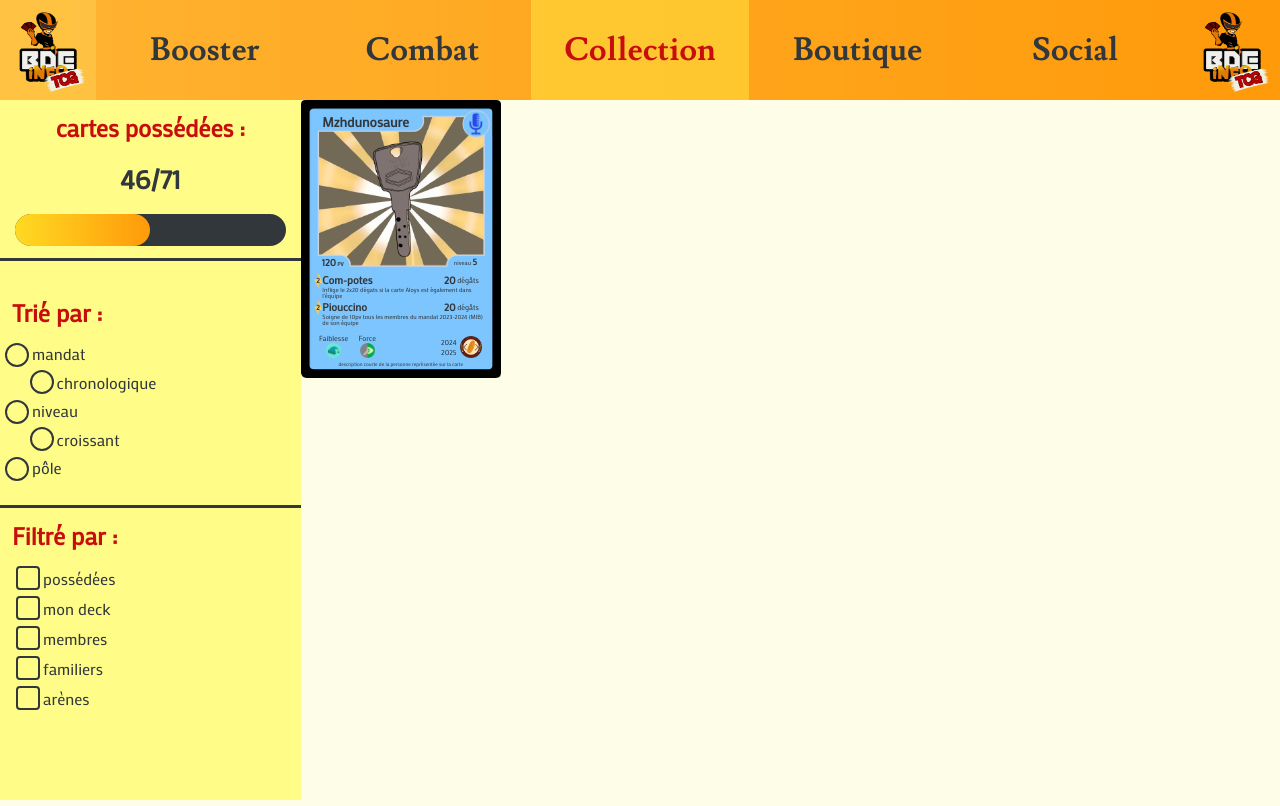
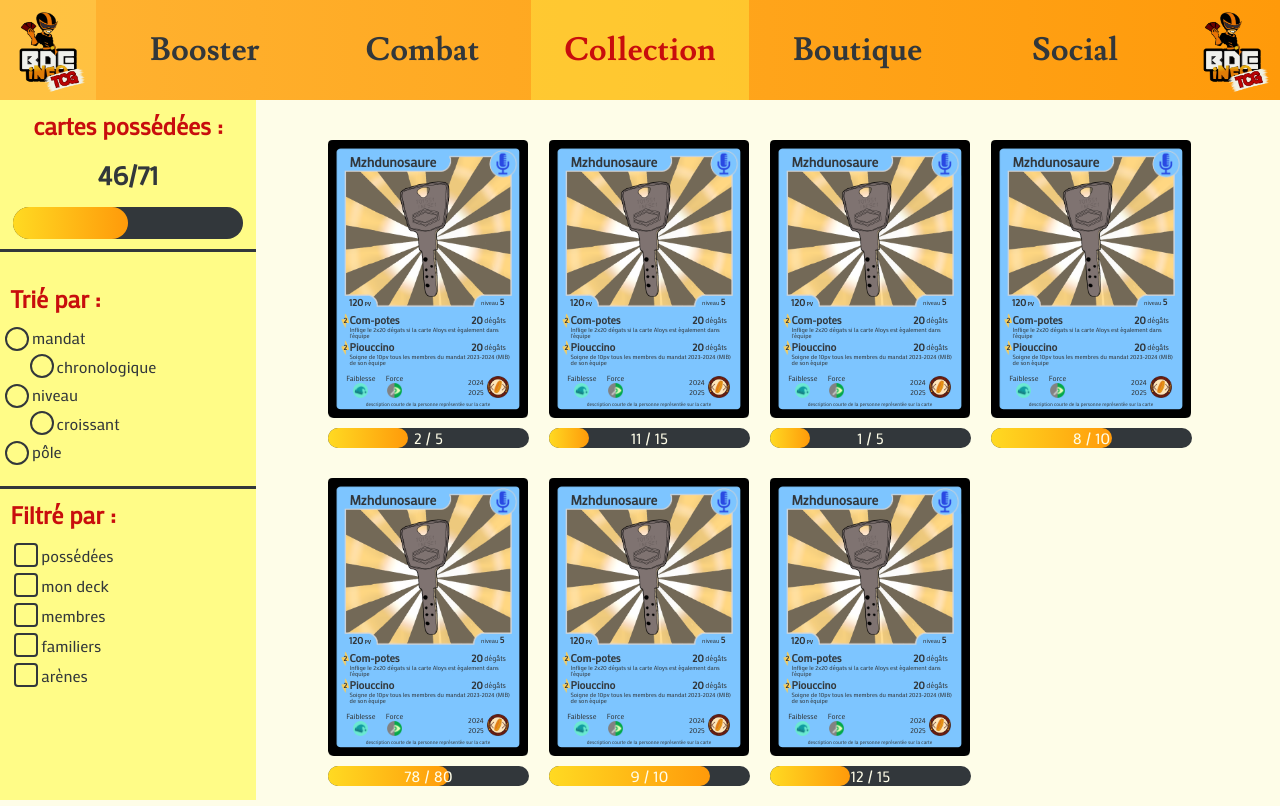
Before and after one commit to dvachette/sae-s3-s4, a Vue app in the folder TCG_web/: page /collection in a window 1280 px wide. Built offline with nearby package versions, Linux system fonts and the light colour scheme.

Commit message:
affichage de la collection avec préparation au dynamique (interaction avec bd)

```diff
--- a/TCG_web/src/Collection.vue
+++ b/TCG_web/src/Collection.vue
@@ -1,6 +1,6 @@
 <template>
   <MonHeader />
-  <main id="collection">
+  <main>
     <div class="tri_filtres">
       <div class="cartes_possédées">
         <h2>cartes possédées :</h2>
@@ -26,8 +26,17 @@
         <label><input type="checkbox" name="filtre" value="arènes">arènes</input></label>
       </div>
     </div>
-    <div class="toutes_les_cartes">
-      <Carte_membre largeur="200px"></Carte_membre>
+    <div class="collection">
+      <div class="conteneur_cartes" :style="{'--width': widthFlexCartes}">
+        <div class="une_carte"
+          v-for="carte in cartes"
+          :key="carte.id"
+        >
+          <Carte_membre :data="carte" largeur="200px"/>
+          <Barre_progress :niv="carte.niv" />
+        </div>
+      </div>
+
     </div>
   </main>
 </template>
@@ -37,6 +46,23 @@ import { ref } from 'vue';
 
 import MonHeader from '@/Composants/header.vue';
 import Carte_membre from './Composants/carte_membre.vue';
+import Barre_progress from './Composants/barre_progress_carte.vue';
+
+const cartes = ref([])
+
+cartes.value = [
+  {id:1, niv:2},
+  {id:2, niv:11},
+  {id:3, niv:1},
+  {id:4, niv:8},
+  {id:5, niv:78},
+  {id:6, niv:9},
+  {id:7, niv:12}
+]
+
+const vw = ref(window.innerWidth / 100); //obtenir 1% de la largeur de la fenetre, en px
+const width = ref((Math.floor(80 * vw.value / 220))*220);
+const widthFlexCartes = ref(width.value+"px");
 </script>
 
 <style scoped>
--- /dev/null
+++ b/TCG_web/src/Composants/barre_progress_carte.vue
@@ -0,0 +1,22 @@
+<template>
+    <div class="total" :style="{'--progress': pourcentage}">
+          <div class="progression">
+
+          </div>
+          <p>{{ niv }} / {{ total }}</p>
+    </div>
+</template>
+
+<script setup>
+const props = defineProps({
+  niv: Number,
+});
+
+const total = (Math.floor(props.niv / 5) + 1) * 5 //le nombre de carte possédées / nb de cartes qu'il faut pour 1 niveau * 5 pour avoir le nb qu'il faut qu'il atteigne
+const progress = Math.floor(props.niv / 5)
+const pourcentage = (((props.niv % 5)*100)/5)+"%"
+</script>
+
+<style scoped>
+@import '../assets/css/barre_progress_carte.css';
+</style>
--- a/TCG_web/src/Composants/carte_membre.vue
+++ b/TCG_web/src/Composants/carte_membre.vue
@@ -60,7 +60,8 @@
 const niveau = 'niveau';
 
 const props = defineProps({
-  largeur: String,
+  data: Object,
+  largeur: String
 });
 </script>
 
--- /dev/null
+++ b/TCG_web/src/assets/css/barre_progress_carte.css
@@ -0,0 +1,43 @@
+.total {
+  width : 100%;
+  height: 20px;
+  background-color: rgb(var(--onyx));
+  border-radius: 20px;
+  margin: 0;
+
+  text-align: center;
+
+  position: relative;
+}
+
+.progression {
+  width: var(--progress);
+  height:100%;
+  background: linear-gradient(
+    90deg,
+    rgb(var(--jaune400)),
+    rgb(var(--orange500))
+  );
+  border-radius: 20px;
+  color : rgb(var(--blanc50));
+
+  position: absolute;
+  z-index: 0;
+}
+
+p {
+    color : rgb(var(--blanc50));
+    margin: 0;
+    display: flex;
+    justify-content: center;
+    align-items: center;
+
+    font-size: 1rem;
+    font-family: 'Mako';
+
+    width: 100%;
+    height: 100% ;
+    line-height: 1rem;
+    position: absolute;
+    z-index: 1;
+}
--- a/TCG_web/src/assets/css/collection.css
+++ b/TCG_web/src/assets/css/collection.css
@@ -1,8 +1,17 @@
 @import './style.css';
 
-#collection {
+header {
+  width: 100vw;
+  position: fixed;
+  z-index: 100;
+}
+
+main {
   display: flex;
   flex-direction: row;
+  height:auto;
+  margin-top: 12.5vh;
+
 }
 
 h2,
@@ -11,13 +20,16 @@ label {
   font-family: 'Mako';
 }
 
+/*----------------------------------------Partie Tri/filtres----------------------------------------*/
 .tri_filtres {
   display: flex;
   flex-direction: column;
-  width: 23.5vw;
-  height: 100%;
+  width: 20vw;
+  height: 87.5vh;
   background-color: rgb(var(--jaune200));
   text-align: center;
+
+  position: fixed;
 }
 
 .cartes_possédées,
@@ -134,7 +146,30 @@ label {
   align-self: center;
 }
 
-.toutes_les_cartes {
-  width: 76.5vw;
-  height: 100%;
+
+/*----------------------------------------Partie Cartes----------------------------------------*/
+.collection {
+  width: 80vw;
+  margin-left: 20vw;
 }
+
+.conteneur_cartes {
+  display: flex;
+  flex-wrap: wrap;
+  gap : 20px;
+
+  width: var(--width);
+
+  margin: 30px auto 20px auto;
+}
+
+.une_carte{
+  display:flex;
+  flex-direction:column;
+  width:201px;
+  gap:10px;
+}
+
+.carte {
+  margin-top: 10px;
+}
```
